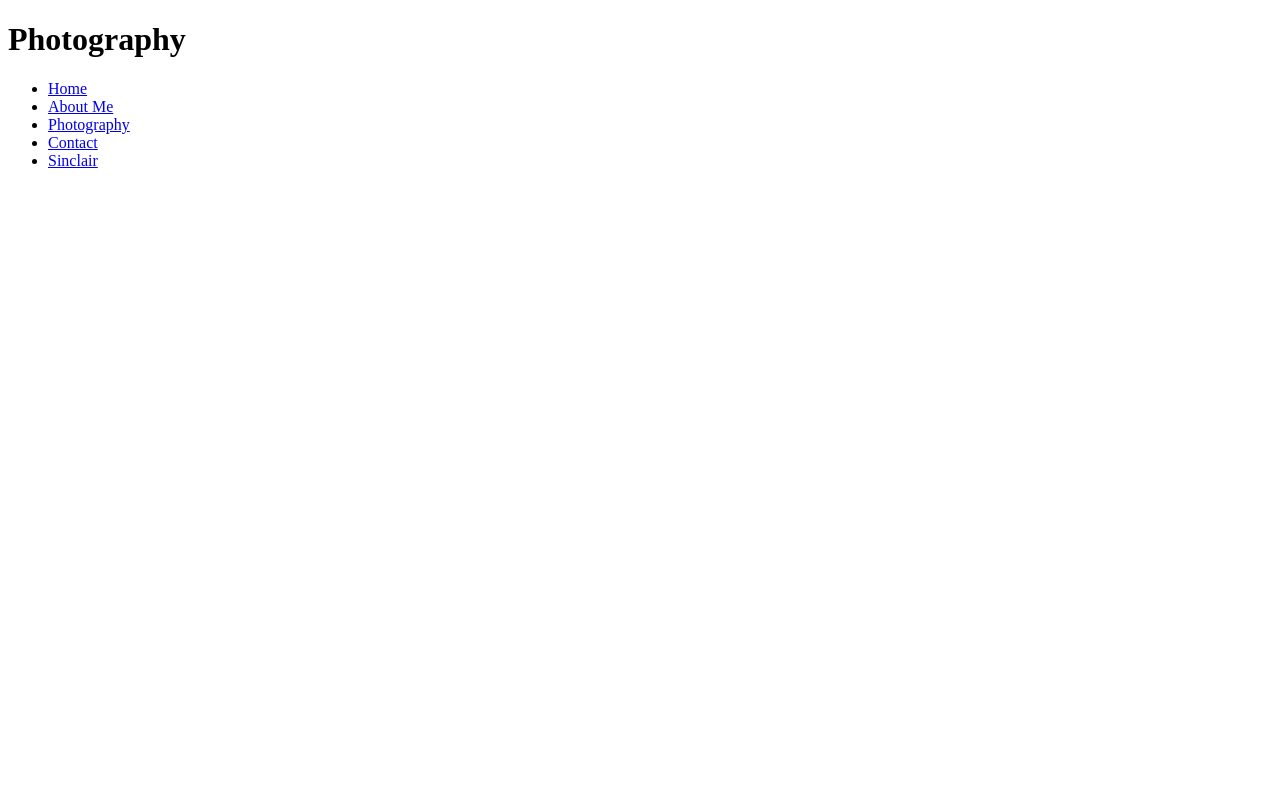
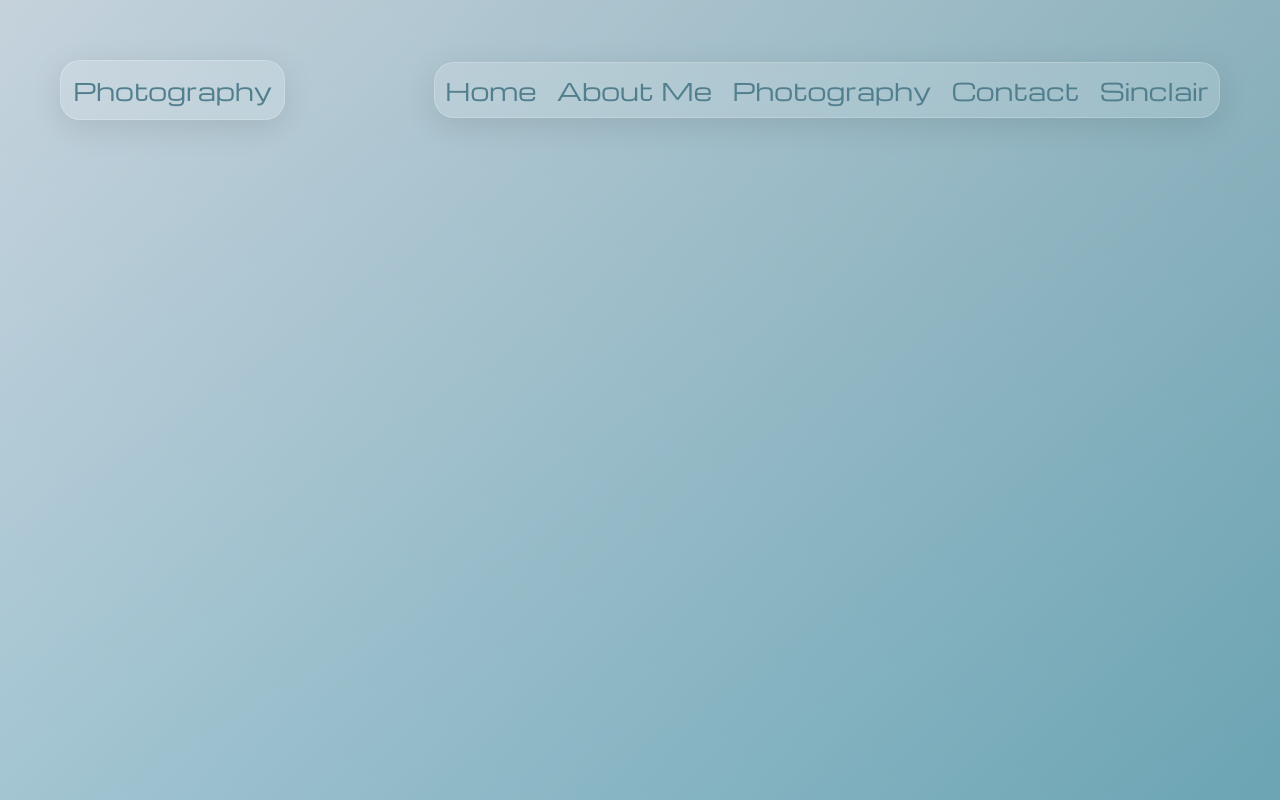
Before and after one commit to connorgonz187/final_website, a plain HTML site: page photography.html in a window 1280 px wide. Drawn offline with nearby package versions, Linux system fonts and the light colour scheme.

Commit message:
Basic Formatting for Photography

```diff
--- a/css/aboutme.css
+++ b/css/aboutme.css
@@ -50,8 +50,6 @@ header {
   grid-column: 1;
   justify-self: start;
   font-size: 0.5em;
-  width: fit-content;
-  display: inline-block;
 }
 
 #aboutme h1 {
@@ -65,43 +63,10 @@ header {
   justify-self: end;
 }
 
-/* Horizontal navigation with separators */
-#navlist nav ul {
-  display: flex;
-  gap: 0;
-  align-items: center;
-}
-
-#navlist nav ul li {
-  display: flex;
-  align-items: center;
-  margin: 10px;
-}
-
-#navlist nav ul li a {
-  text-decoration: none;
-  padding: 0;
-  position: relative;
-  transition: color 0.3s ease;
-}
-
-#navlist nav ul li a::after {
-  content: "";
-  position: absolute;
-  bottom: -5px;
-  left: 0;
-  width: 0;
-  height: 2px;
-  background-color: #6d99a6;
-  transition: width 0.4s ease;
-}
-
-#navlist nav ul li a:hover::after {
-  width: 100%;
-}
-
-#navlist a {
-  font-size: 1em;
+body > section > p > a {
+  font-style: italic;
+  font-weight: bold;
+  color: inherit;
 }
 
 p {
--- a/css/base.css
+++ b/css/base.css
@@ -18,6 +18,8 @@ html, body {
   overflow-x: hidden;
   overflow-y: hidden;
 }
+
+
 
 /* Glass */
 .glass {
@@ -105,7 +107,50 @@ a:hover {
   color: #6d99a6;
 }
 
+/* Horizontal navigation with separators */
+#navlist nav ul {
+  display: flex;
+  gap: 0;
+  align-items: center;
+}
+
+#navlist nav ul li {
+  display: flex;
+  align-items: center;
+  margin: 10px;
+}
+
+#navlist nav ul li a {
+  text-decoration: none;
+  padding: 0;
+  position: relative;
+  transition: color 0.3s ease;
+}
+
+#navlist nav ul li a::after {
+  content: "";
+  position: absolute;
+  bottom: -5px;
+  left: 0;
+  width: 0;
+  height: 2px;
+  background-color: #6d99a6;
+  transition: width 0.4s ease;
+}
+
+#navlist nav ul li a:hover::after {
+  width: 100%;
+}
+
+#navlist a {
+  font-size: 1em;
+}
+
+
+
 /* Portrait/Square Screens (Mobile phones, tablets in portrait) */
+
+
 @media (max-aspect-ratio: 1/1) {
   * {
     font-size: 80%;
--- a/css/index.css
+++ b/css/index.css
@@ -40,44 +40,6 @@ header {
   justify-self: end;
 }
 
-/* Horizontal navigation with separators */
-#navlist nav ul {
-  display: flex;
-  gap: 0;
-  align-items: center;
-}
-
-#navlist nav ul li {
-  display: flex;
-  align-items: center;
-  margin: 10px;
-}
-
-#navlist nav ul li a {
-  text-decoration: none;
-  padding: 0;
-  position: relative;
-  transition: color 0.3s ease;
-}
-
-#navlist nav ul li a::after {
-  content: "";
-  position: absolute;
-  bottom: -5px;
-  left: 0;
-  width: 0;
-  height: 2px;
-  background-color: #6d99a6;
-  transition: width 0.4s ease;
-}
-
-#navlist nav ul li a:hover::after {
-  width: 100%;
-}
-
-#navlist a {
-  font-size: 1em;
-}
 
 /* Main content area - centered on screen */
 main {
@@ -95,7 +57,7 @@ main h1 {
   margin-bottom: 0.5em;
 }
 
-body a {
+body > main > h1 > a {
   font-style: italic;
   font-weight: bold;
   color: inherit;
--- a/css/photography.css
+++ b/css/photography.css
@@ -1,2 +1,50 @@
 @charset "UTF-8";
-@import url('css/base.css');
+@import url("css/base.css");
+
+html {
+  min-height: 100vh;
+  background: linear-gradient(
+      135deg,
+      rgba(255, 255, 255, 0.5),
+      rgba(76, 167, 179, 0.5)
+    ),
+    linear-gradient(225deg, rgba(23, 57, 87, 0.5), rgba(91, 136, 168, 0.7));
+  font-size: 0.75em;
+}
+
+body {
+  min-height: 100vh;
+  width: 100vw;
+  font-size: 2em;
+  display: grid;
+  grid-template-areas:
+    "header"
+    "main"
+    "footer";
+  grid-template-rows: auto 1fr auto;
+  gap: 1em;
+  padding: 1em;
+  margin: 0;
+}
+
+/* Header Styles */
+
+header {
+  grid-area: header;
+  display: grid;
+  grid-template-columns: 1fr auto;
+  align-items: center;
+  padding: 1.5em;
+}
+
+#photography {
+  grid-column: 1;
+  justify-self: start;
+  font-size: 0.5em;
+  padding: 1em;
+}
+
+#navlist {
+  grid-column: 2;
+  justify-self: end;
+}
--- a/photography.html
+++ b/photography.html
@@ -11,6 +11,8 @@
       rel="stylesheet"
     />
     <link rel="icon" type="image/png" href="images/logo.png" />
+    <link href="css/base.css" rel="stylesheet" />
+    <link href="css/photography.css" rel="stylesheet" />
   </head>
 </html>
 
```
